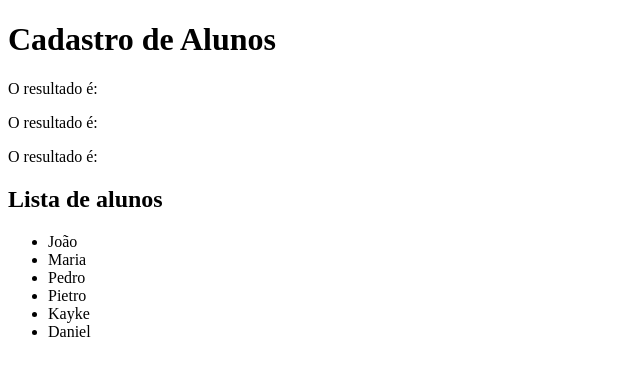
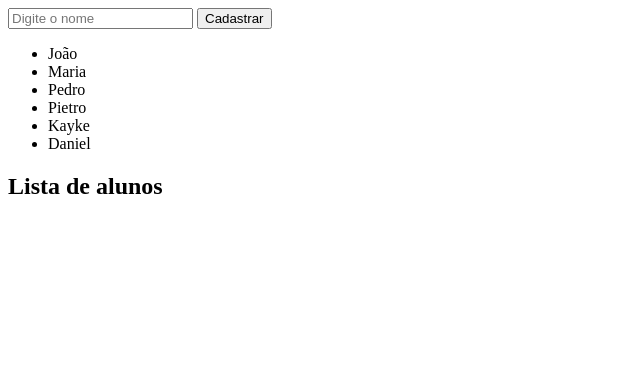
Before and after one commit to kakamn2505/pika-mate, a plain HTML site: page cadastro-alunos/index.html in a window 1280 px wide. Shown: the whole page, without its empty margins (0-640 px from the left). Drawn offline with Linux system fonts and the light colour scheme.

Commit message:
adicionei imput e apaguei o cadastro dos alunos

```diff
--- a/cadastro-alunos/index.html
+++ b/cadastro-alunos/index.html
@@ -5,10 +5,13 @@
 </head>
 <body>
 
-    <h1>Cadastro de Alunos</h1>
-    <p>O resultado é: <span id="nome"></span></p>
-    <p>O resultado é: <span id="idade"></span></p>
-    <p>O resultado é: <span id="curso"></span></p>
+    <input id="nome" type="text" placeholder="Digite o nome">
+
+<button id="btnCadastrar">
+    Cadastrar
+</button>
+
+<ul id="listaAlunos"></ul>
 
     <h2>Lista de alunos</h2>
     <ul id="listaAlunos"></ul>
```
